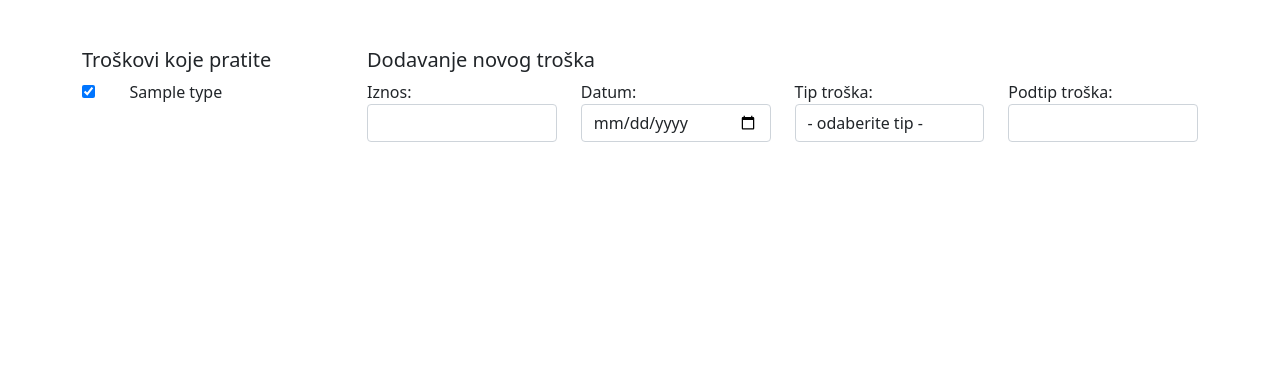
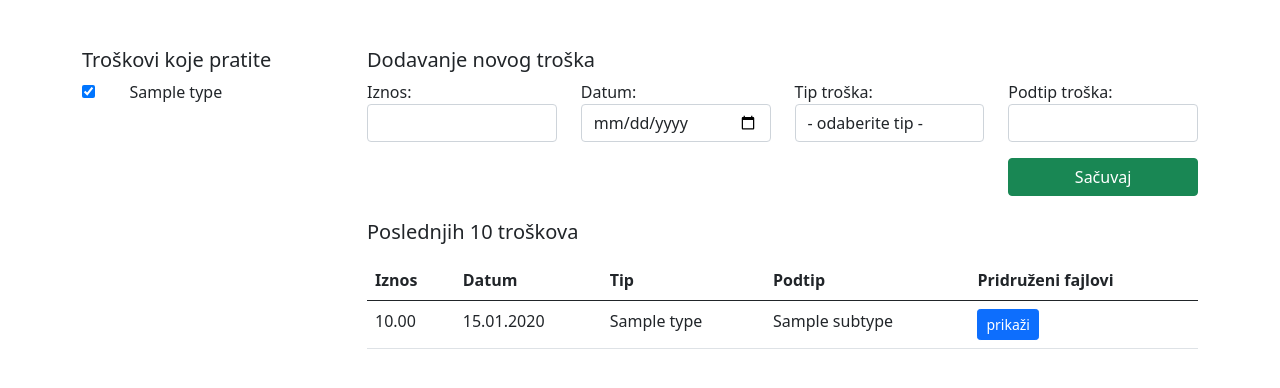
Before and after one commit to lozobojan/expense-tracker, a PHP site: page /dashboard.php in a window 1280 px wide. Shown: the top 388 px of the page. Run offline with PHP 8.4, Linux system fonts and the light colour scheme; a user stored in the database is signed in; tables that the repository leaves empty hold one stand-in row (values such as "Sample post"); lists and menus that the app fills with data are empty.

Commit message:
Predavanje 03.12.2021

```diff
--- a/dashboard.php
+++ b/dashboard.php
@@ -64,44 +64,80 @@
                       </div>
                       <div class="col-3">
                           <label for="selectType">Tip troška:</label>
-                          <select name="expense_type_id" class="form-control" id="selectType" onchange="getSubtypes()">
-                              <option value="">- odaberite tip -</option>
-                              <?php
-
-                                $sql_types = "SELECT
-                                                et.id,
-                                                et.name,
-                                                uet.user_id
-                                            from expense_types et
-                                            join user_expense_type uet on et.id = uet.expense_type_id and uet.user_id = $currentUserId
-                                            order by et.name ASC
-                                ";
-                                $res_types = mysqli_query($dbconn, $sql_types);
-
-                                while($type = mysqli_fetch_assoc($res_types)){
-
-                                    $type_id = $type['id'];
-                                    $type_name = $type['name'];
-
-                                    echo "<option value=\"$type_id\" >$type_name</option>";
-                                }
-
-                              ?>
-                          </select>
+                          <select name="expense_type_id" class="form-control" id="selectType" onchange="getSubtypes()"></select>
                       </div>
                       <div class="col-3">
                             <label for="selectSubtype">Podtip troška:</label>
                             <select name="expense_subtype_id" class="form-control" id="selectSubtype"></select>
                       </div>
                   </div>
+
+                  <div class="row mt-3">
+                      <div class="col-3 offset-9">
+                        <button class="btn btn-success w-100">Sačuvaj</button>
+                      </div>
+                  </div>
               </form>
           </div>
       </div>
+
+      <div class="row mt-4">
+
+            <!-- last 10 expenses table -->
+            <div class="col-9 offset-3 table-responsive">
+                <h5>Poslednjih 10 troškova</h5>
+                <table class="table table-stripped table-hover mt-3" >
+                    <thead>
+                        <tr>
+                            <th>Iznos</th>
+                            <th>Datum</th>
+                            <th>Tip</th>
+                            <th>Podtip</th>
+                            <th>Pridruženi fajlovi</th>
+                        </tr>
+                    </thead>
+                    <tbody>
+                        <?php
+
+                            $sql_expenses = "SELECT
+                                                e.id,
+                                                e.amount,
+                                                e.`date`,
+                                                et.name as `type`,
+                                                coalesce(es.name, '') as subtype
+                                            FROM expenses e
+                                            join expense_types et on e.expense_type_id = et.id
+                                            left join expense_subtypes es on e.expense_subtype_id = es.id
+                                            WHERE user_id = $currentUserId ORDER BY e.date DESC LIMIT 10";
+                            $res_expenses = mysqli_query($dbconn, $sql_expenses);
+
+                            while($expense = mysqli_fetch_assoc($res_expenses)){
+                                echo "<tr>";
+                                echo "  <td>".number_format($expense['amount'], 2)."</td>";
+                                echo "  <td>".date("d.m.Y", strtotime($expense['date']))."</td>";
+                                echo "  <td>{$expense['type']}</td>";
+                                echo "  <td>{$expense['subtype']}</td>";
+                                echo "  <td><a class=\"btn btn-primary btn-sm\" onclick='showAttachments({$expense['id']})' >prikaži</a></td>";
+                                echo "</tr>";
+                            }
+
+                        ?>
+                    </tbody>
+                </table>
+            </div>
+
+      </div>
+
+      <?php include "./expenses/attachments_modal.php"; ?>
 
     </div>
 
     <script src="https://cdn.jsdelivr.net/npm/bootstrap@5.0.2/dist/js/bootstrap.bundle.min.js" ></script>
     <script>
+
+        window.addEventListener("load", () => {
+            loadTypes();
+        });
 
         function save(type_id){
             let url = "./users/add_remove_type.php";
@@ -113,7 +149,11 @@
                     return response.text();
                 }).then(function (body) {
                     console.log(body);
+
+                    loadTypes();
             });
+
+
         }
 
         async function getSubtypes(){
@@ -129,6 +169,33 @@
             document.getElementById('selectSubtype').innerHTML = subtypeOptions;
         }
 
+        async function loadTypes(){
+            let response = await fetch("./users/load_types.php");
+            let types = await response.json();
+
+            let typeOptions = "<option value=\"\">- odaberite tip -</option>";
+            types.forEach( (type) => {
+                typeOptions += `<option value="${type.id}" >${type.name}</option>`;
+            });
+
+            document.getElementById('selectType').innerHTML = typeOptions;
+        }
+
+        async function showAttachments(expense_id){
+            let response = await fetch("./expenses/get_attachments.php?expense_id="+expense_id);
+            let attachments = await response.json();
+
+            let tableBody = "";
+            attachments.forEach((attachment) => {
+                let downloadBtn = `<a download href="${attachment.file_path}" class="btn btn-sm btn-primary" >preuzmi</a>`;
+                tableBody += `<tr><td>${attachment.description}</td><td>${downloadBtn}</td></tr>`;
+            });
+
+            document.getElementById("attachmentsTableBody").innerHTML = tableBody;
+            let attachmentModal = new bootstrap.Modal(document.getElementById('attachmentsModal'));
+            attachmentModal.show();
+        }
+
     </script>
 </body>
 </html>
--- /dev/null
+++ b/expenses/attachments_modal.php
@@ -0,0 +1,29 @@
+<!-- Modal -->
+<div class="modal fade" id="attachmentsModal" tabindex="-1">
+  <div class="modal-dialog">
+    <div class="modal-content">
+      <div class="modal-header">
+        <h5 class="modal-title" id="exampleModalLabel">Pridruženi fajlovi</h5>
+        <button type="button" class="btn-close" data-bs-dismiss="modal" aria-label="Close"></button>
+      </div>
+      <div class="modal-body table-responsive">
+
+        <table class="table table-stripped table-hover">
+            <thead>
+                <tr>
+                    <th>Opis</th>
+                    <th>Preuzmi</th>
+                </tr>
+            </thead>
+            <tbody id="attachmentsTableBody">
+                <!-- populate from backend (ajax) -->
+            </tbody>
+        </table>
+
+      </div>
+      <div class="modal-footer">
+        <button type="button" class="btn btn-secondary" data-bs-dismiss="modal">Zatvori</button>
+      </div>
+    </div>
+  </div>
+</div>
--- /dev/null
+++ b/users/load_types.php
@@ -0,0 +1,24 @@
+<?php
+
+    include '../db_connect.php';
+    include '../auth.php';
+
+    $sql_types = "SELECT
+                    et.id,
+                    et.name,
+                    uet.user_id
+                from expense_types et
+                join user_expense_type uet on et.id = uet.expense_type_id and uet.user_id = $currentUserId
+                order by et.name ASC
+    ";
+    $res_types = mysqli_query($dbconn, $sql_types);
+
+    $types = [];
+
+    while($type = mysqli_fetch_assoc($res_types)){
+        $types[] = $type;
+    }
+
+    echo json_encode($types);
+
+?>
```
Also changed, not shown: expenses/add_new.php (added, +32 -0 lines), expenses/get_attachments.php (added, +19 -0 lines), 2 other files.
